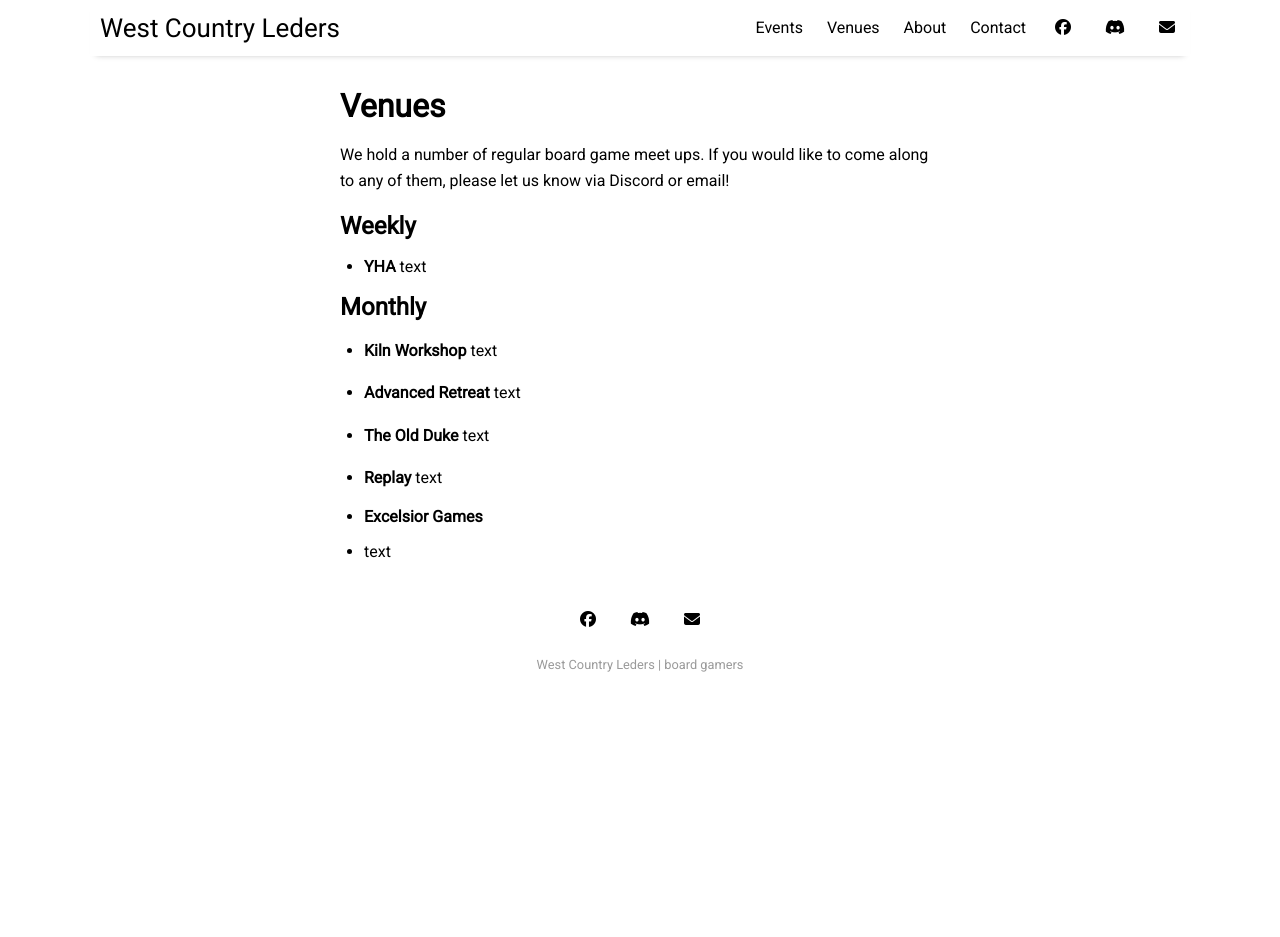
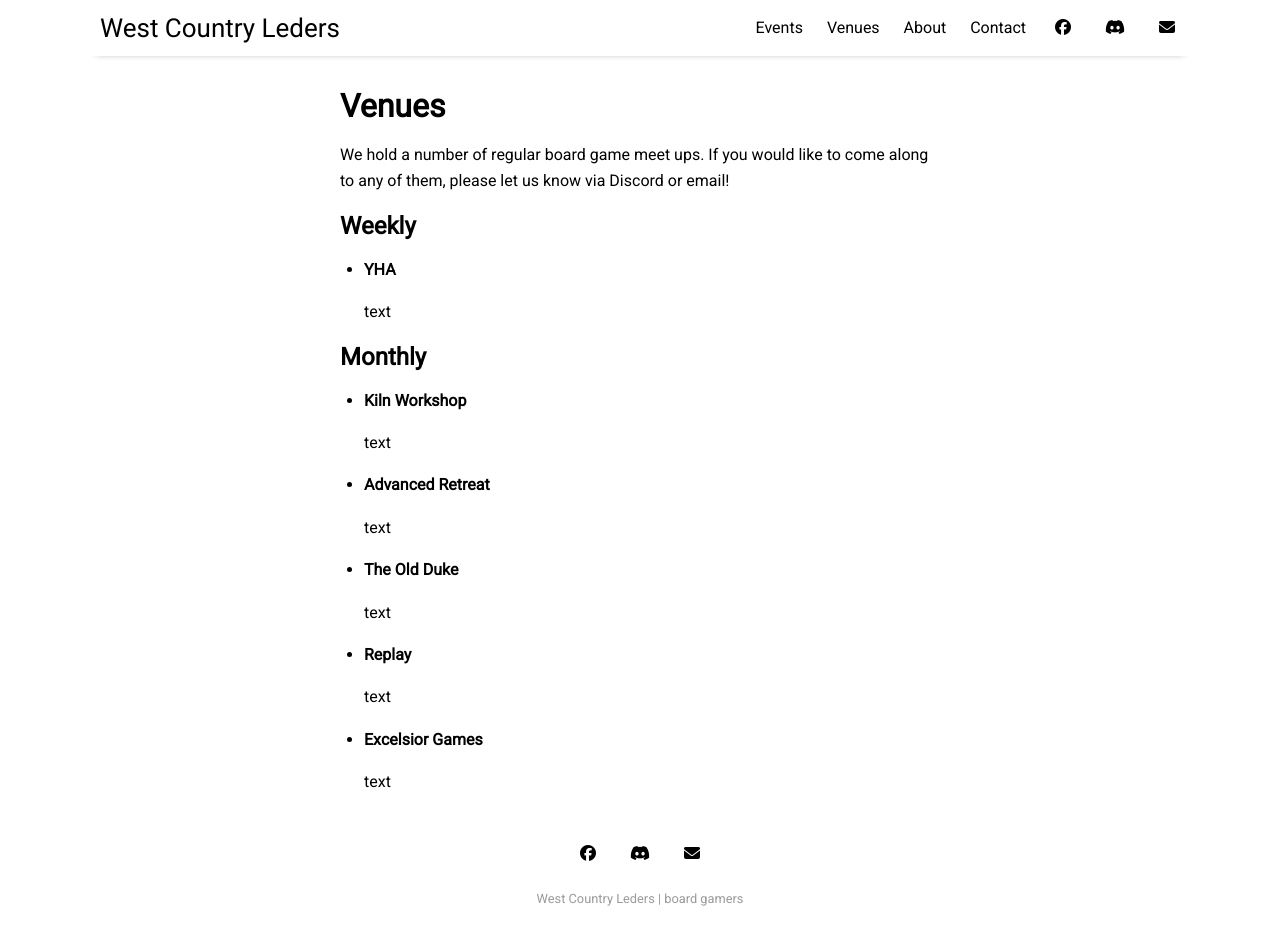
Before and after one commit to ChilledEther/west-country-leders-new, a Jekyll site: the page built from pages/venues.md, in a window 1280 px wide and 937 px high. Built offline with Jekyll 4.4.1, drawn with Linux system fonts in a browser that asks for light colours.

```diff
--- a/pages/venues.md
+++ b/pages/venues.md
@@ -9,21 +9,27 @@ We hold a number of regular board game meet ups. If you would like to come along
 
 ## __Weekly__
 - **YHA**
+
   text
 
 ## __Monthly__
 
 - **Kiln Workshop**
+
   text
 
 - **Advanced Retreat**
+
   text
 
 - **The Old Duke**
+
   text
 
 - **Replay**
+
   text
 
 - **Excelsior Games**
-- text
+
+  text
```
